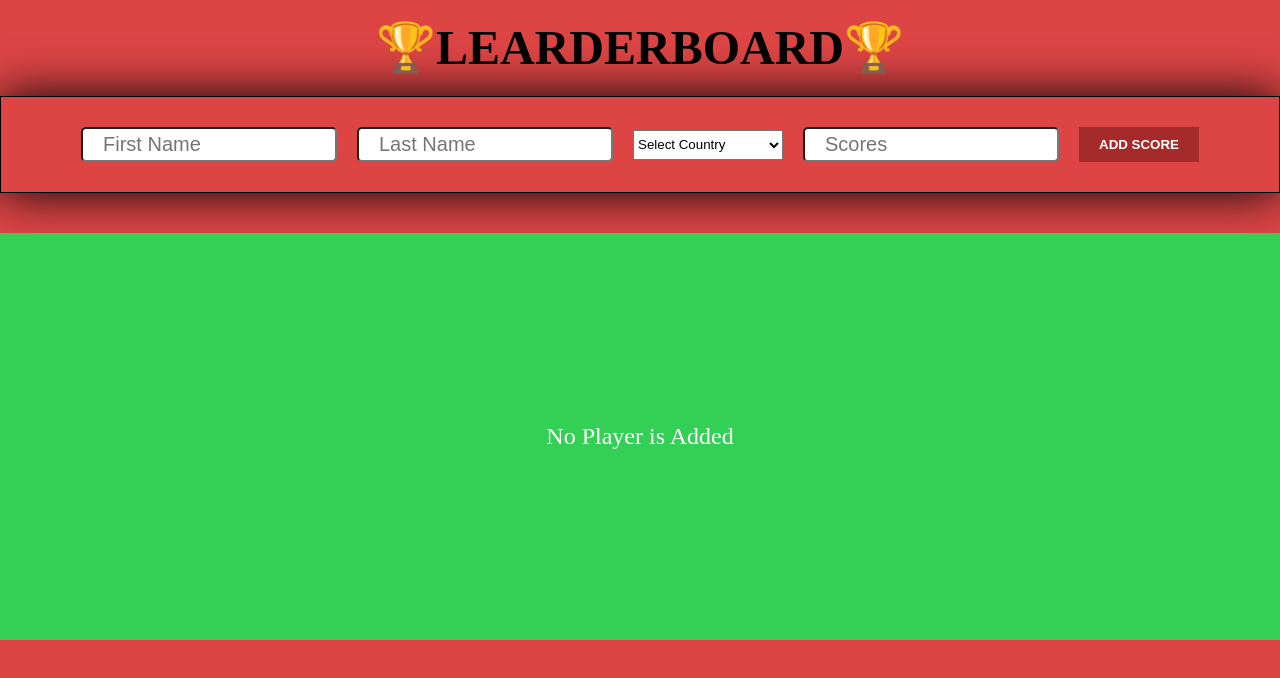
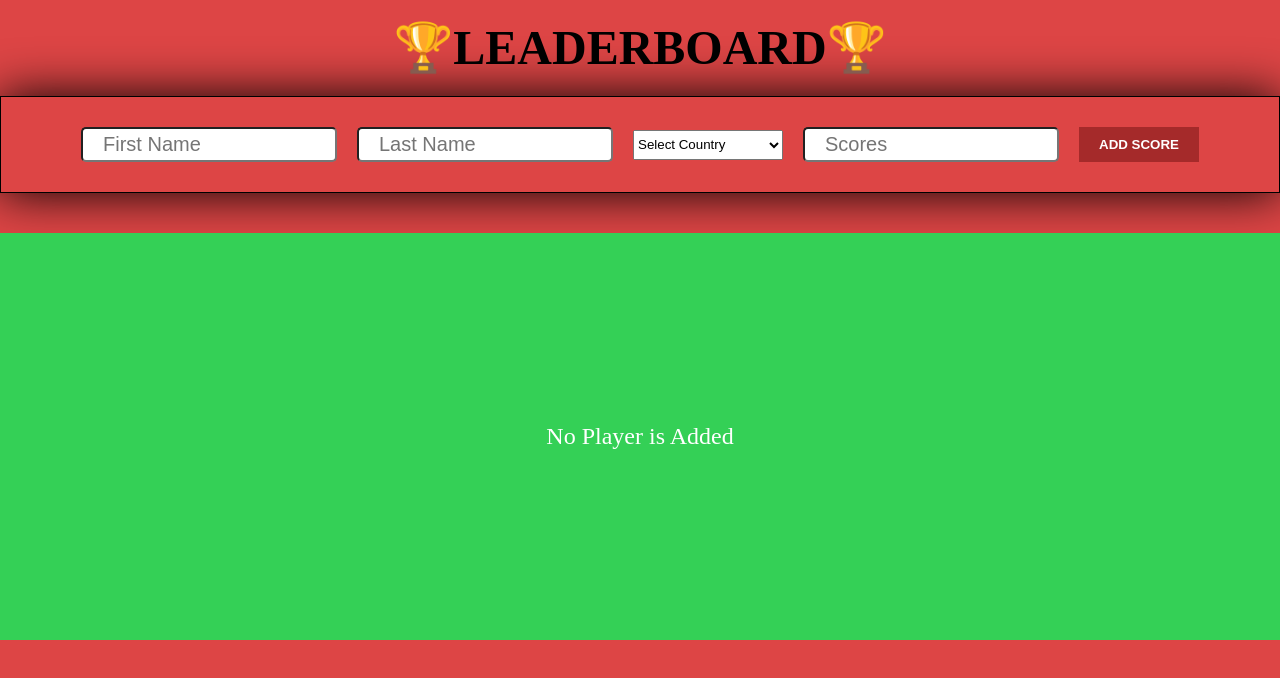
Before and after one commit to Amisha2912/LeaderBoard, a plain HTML site: page index.html in a window 1280 px wide. Drawn offline with Linux system fonts and the light colour scheme.

Commit message:
coreected

```diff
--- a/index.html
+++ b/index.html
@@ -7,7 +7,7 @@
     <link rel="stylesheet" href="styles.css">
 </head>
 <body>
-    <h1>🏆LEARDERBOARD🏆</h1>
+    <h1>🏆LEADERBOARD🏆</h1>
     <div class="headings">
         <input type="text" placeholder="First Name" class="FirstName">
         <input type="text" placeholder="Last Name" class="LastName">
```
